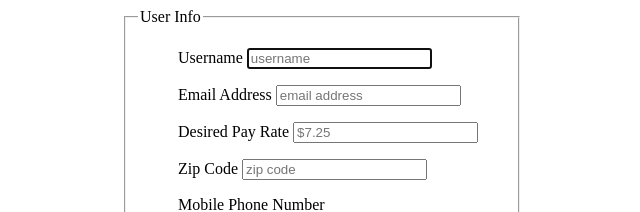
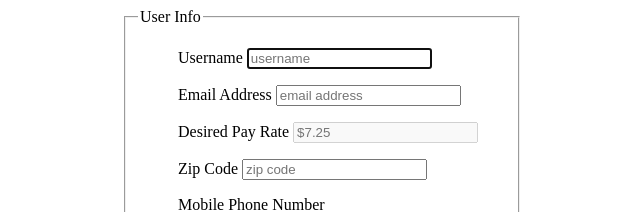
Before and after one commit to jomorro/ExpressForm2, a website: page public/index.html in a window 1280 px wide. Shown: the top 212 px of the page, without its empty margins (318-958 px from the left). Drawn offline with Linux system fonts and the light colour scheme.

Commit message:
revised html

```diff
--- a/public/index.html
+++ b/public/index.html
@@ -29,7 +29,7 @@
 
                 <p>
                     <label for="pay-rate">Desired Pay Rate </label>
-                    <input type="number" name="pay-rate" id="pay-rate" placeholder="$7.25" step="0.25" />
+                    <input type="number" name="pay-rate" id="pay-rate" placeholder="$7.25" disabled>
                 </p>
 
                 <p>
```
